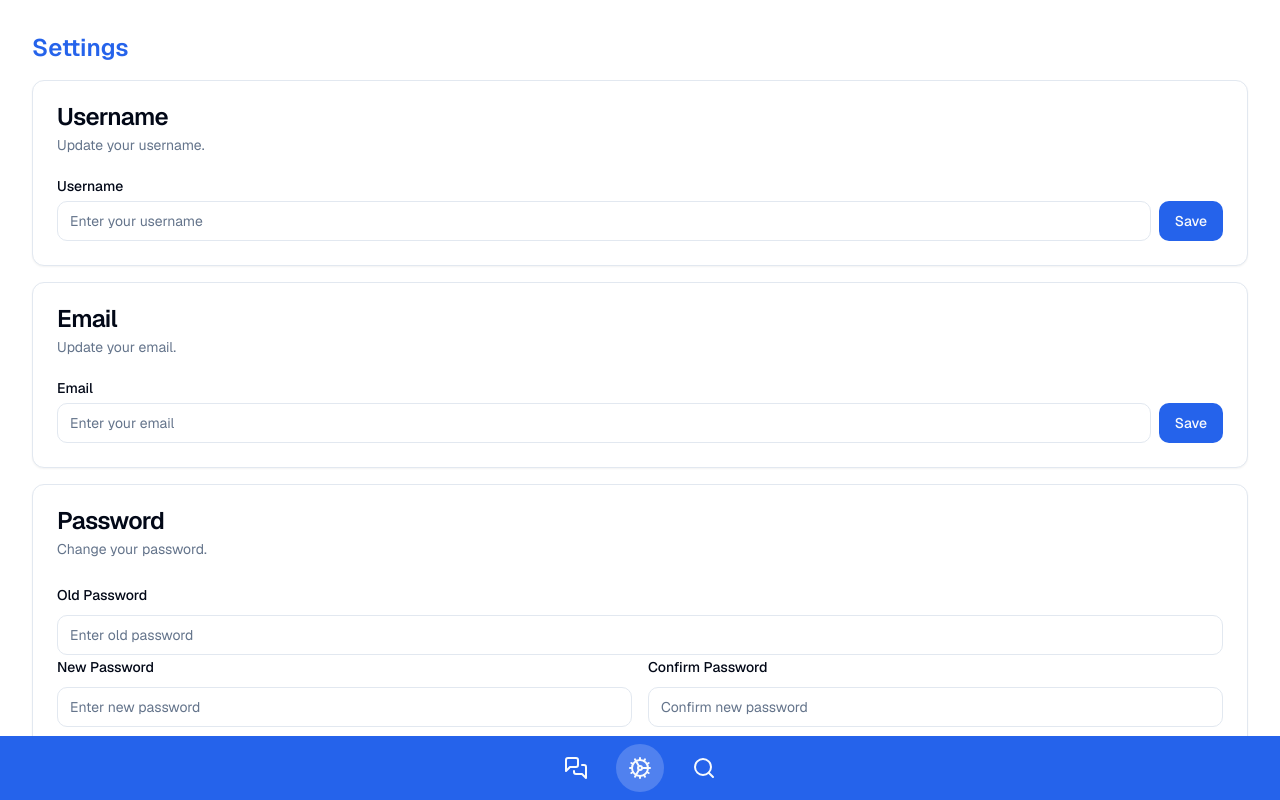
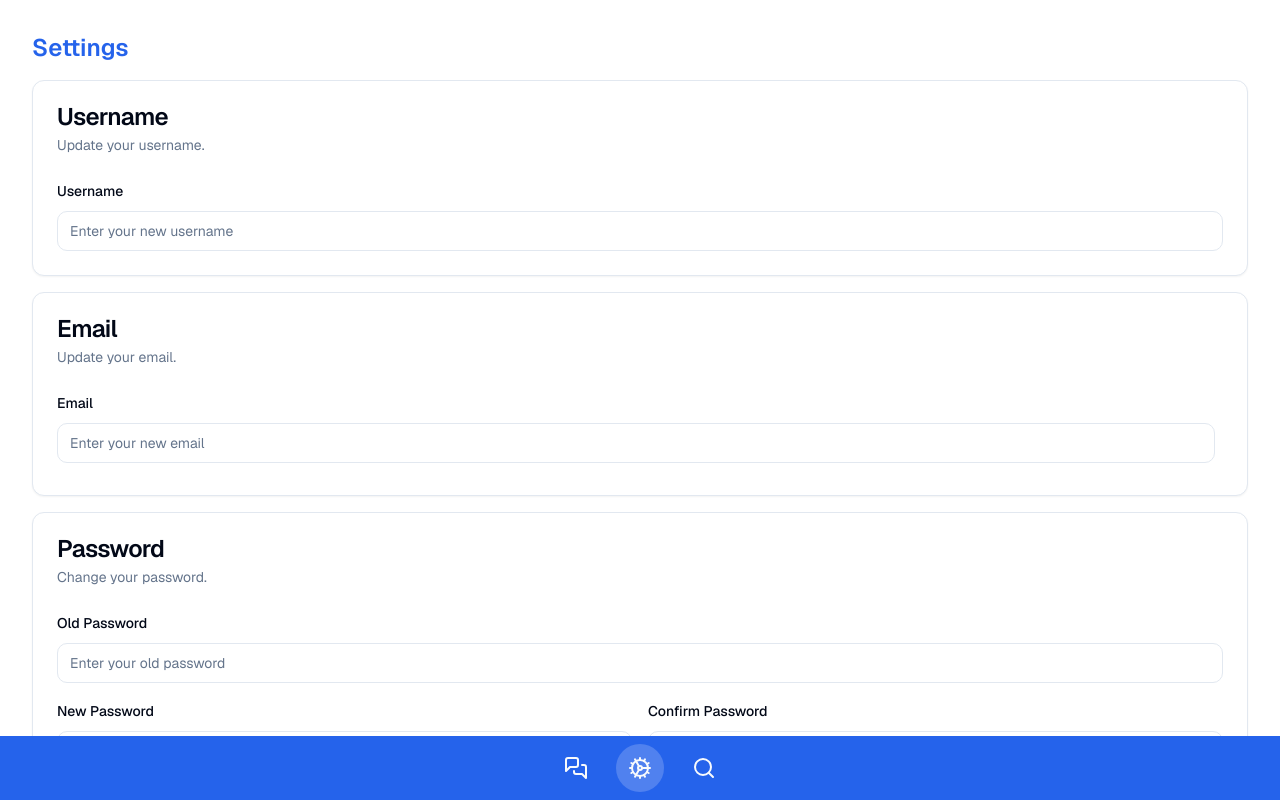
Before and after one commit to utkuonursahin/easy-chat-FE, a Next.js app: page /settings in a window 1280 px wide. Built offline with nearby package versions, Linux system fonts and the light colour scheme.

Commit message:
feat: implement zod form on settings

```diff
--- a/src/app/(public)/layout.tsx
+++ b/src/app/(public)/layout.tsx
@@ -7,7 +7,7 @@ export const metadata: Metadata = {
 
 export default function RootLayout({ children }: Readonly<{ children: React.ReactNode }>) {
     return (
-        <main className="min-h-screen grid grid-cols-[8.5%,1fr,8.5%] grid-rows-[10%,1fr,min-content]">
+        <main className="min-h-screen grid grid-cols-[8.5%,1fr,8.5%] grid-rows-[1fr,min-content]">
             {children}
         </main>
     );
--- a/src/app/(public)/login/page.tsx
+++ b/src/app/(public)/login/page.tsx
@@ -3,7 +3,7 @@ import LoginForm from '@/components/LoginForm/LoginForm';
 
 export default function Login() {
     return (
-        <section className="row-start-2 col-start-2 flex flex-col justify-center gap-4">
+        <section className="col-start-2 flex flex-col justify-center gap-4">
             <h1 className="text-3xl text-foreground mb-8">Log into your account</h1>
             <LoginForm />
             <span className="self-center text-sm flex gap-1">
--- a/src/app/(public)/page.tsx
+++ b/src/app/(public)/page.tsx
@@ -1,11 +1,9 @@
-import Header from '@/components/Header/Header';
 import Hero from '@/components/Hero/Hero';
 import Footer from '@/components/Footer/Footer';
 
 export default function Home() {
     return (
         <>
-            <Header />
             <Hero />
             <Footer />
         </>
--- a/src/components/Footer/Footer.tsx
+++ b/src/components/Footer/Footer.tsx
@@ -3,7 +3,7 @@ import { Heart } from 'lucide-react';
 
 const Footer = () => {
     return (
-        <footer className="row-start-3 col-span-full p-2 flex flex-col gap-4 text-primary-foreground bg-gradient-to-br from-blue-800 to-indigo-900">
+        <footer className="col-span-full p-2 flex flex-col gap-4 text-primary-foreground bg-gradient-to-br from-blue-800 to-indigo-900">
             <p className="col-span-full flex justify-center items-center gap-1 text-xs">
                 EasyChat &trade; made with <Heart fill="#fff" size={14} /> by utkuonursahin{' '}
             </p>
--- a/src/components/Hero/Hero.tsx
+++ b/src/components/Hero/Hero.tsx
@@ -3,10 +3,10 @@ import { Button } from '@/components/ui/button';
 
 const Hero = () => {
     return (
-        <section className="col-start-2 row-start-2 flex flex-col gap-16 justify-center items-center">
+        <section className="col-start-2 flex flex-col gap-16 justify-center items-center">
             <h1 className="flex flex-col gap-4 text-3xl font-semibold bg-clip-text text-transparent bg-gradient-to-r from-indigo-600 via-cyan-600 to-green-600 ">
                 Easy chat with your loved ones!
-                <span className="text-neutral-700 font-thin text-base">
+                <span className="text-neutral-700 font-normal text-base">
                     No subscription, no privacy leak, no limit...
                 </span>
             </h1>
--- a/src/components/PersonalSettingsForm/PersonalSettingsForm.tsx
+++ b/src/components/PersonalSettingsForm/PersonalSettingsForm.tsx
@@ -1,15 +1,15 @@
 'use client';
 import React from 'react';
-import { Card, CardContent, CardDescription, CardFooter, CardHeader, CardTitle } from '@/components/ui/card';
-import { Label } from '@/components/ui/label';
+import { Card, CardContent, CardDescription, CardHeader, CardTitle } from '@/components/ui/card';
 import { Input } from '@/components/ui/input';
 import { Button } from '@/components/ui/button';
 import { useForm } from 'react-hook-form';
-import personalSettingsFormSchema from '@/components/PersonalSettingsForm/PersonalSettingsFormSchema';
+import { personalSettingsFormSchema } from '@/components/PersonalSettingsForm/PersonalSettingsFormSchema';
 import { z } from 'zod';
 import { zodResolver } from '@hookform/resolvers/zod';
 import { useAtomValue } from 'jotai';
 import { userAtom } from '@/stores/stores';
+import * as Form from '@/components/ui/form';
 
 const PersonalSettingsForm = () => {
     const user = useAtomValue(userAtom);
@@ -17,20 +17,39 @@ const PersonalSettingsForm = () => {
         resolver: zodResolver(personalSettingsFormSchema),
         defaultValues: {
             username: user.username,
-            email: user.email
+            email: user.email,
+            oldPassword: '',
+            newPassword: '',
+            confirmPassword: ''
         }
     });
+    const handleFormSubmit = (data: z.infer<typeof personalSettingsFormSchema>) => {};
     return (
-        <>
+        <Form.Form {...form}>
+            <form onSubmit={form.handleSubmit(handleFormSubmit)} className="flex flex-col gap-4">
                 <Card>
                     <CardHeader>
                         <CardTitle>Username</CardTitle>
                         <CardDescription>Update your username.</CardDescription>
                     </CardHeader>
-                <CardContent className="grid grid-rows-[repeat(2,min-content)] grid-cols-[1fr,min-content] gap-2">
-                    <Label htmlFor="username">Username</Label>
-                    <Input className="row-start-2" id="username" placeholder="Enter your username" />
-                    <Button className="col-start-2 row-start-2">Save</Button>
+                    <CardContent className="flex flex-col gap-2">
+                        <Form.FormField
+                            control={form.control}
+                            name="username"
+                            render={({ field }) => (
+                                <Form.FormItem>
+                                    <Form.FormLabel>Username</Form.FormLabel>
+                                    <Form.FormControl>
+                                        <Input
+                                            {...field}
+                                            id="username"
+                                            placeholder="Enter your new username"
+                                        />
+                                    </Form.FormControl>
+                                    <Form.FormMessage />
+                                </Form.FormItem>
+                            )}
+                        />
                     </CardContent>
                 </Card>
                 <Card>
@@ -39,9 +58,19 @@ const PersonalSettingsForm = () => {
                         <CardDescription>Update your email.</CardDescription>
                     </CardHeader>
                     <CardContent className="grid grid-rows-[repeat(2,min-content)] grid-cols-[1fr,min-content] gap-2">
-                    <Label htmlFor="username">Email</Label>
-                    <Input className="row-start-2" id="username" placeholder="Enter your email" />
-                    <Button className="col-start-2 row-start-2">Save</Button>
+                        <Form.FormField
+                            control={form.control}
+                            name="email"
+                            render={({ field }) => (
+                                <Form.FormItem>
+                                    <Form.FormLabel>Email</Form.FormLabel>
+                                    <Form.FormControl>
+                                        <Input {...field} id="email" placeholder="Enter your new email" />
+                                    </Form.FormControl>
+                                    <Form.FormMessage />
+                                </Form.FormItem>
+                            )}
+                        />
                     </CardContent>
                 </Card>
                 <Card>
@@ -49,27 +78,65 @@ const PersonalSettingsForm = () => {
                         <CardTitle>Password</CardTitle>
                         <CardDescription>Change your password.</CardDescription>
                     </CardHeader>
-                <CardContent>
-                    <div className="space-y-2">
-                        <Label htmlFor="old-password">Old Password</Label>
-                        <Input id="old-password" type="password" placeholder="Enter old password" />
-                    </div>
+                    <CardContent className="flex flex-col gap-4">
+                        <Form.FormField
+                            control={form.control}
+                            name="oldPassword"
+                            render={({ field }) => (
+                                <Form.FormItem>
+                                    <Form.FormLabel>Old Password</Form.FormLabel>
+                                    <Form.FormControl>
+                                        <Input
+                                            {...field}
+                                            id="oldPassword"
+                                            placeholder="Enter your old password"
+                                        />
+                                    </Form.FormControl>
+                                    <Form.FormMessage />
+                                </Form.FormItem>
+                            )}
+                        />
                         <div className="grid grid-cols-2 gap-4">
-                        <div className="space-y-2">
-                            <Label htmlFor="new-password">New Password</Label>
-                            <Input id="new-password" type="password" placeholder="Enter new password" />
-                        </div>
-                        <div className="space-y-2">
-                            <Label htmlFor="confirm-password">Confirm Password</Label>
-                            <Input id="confirm-password" type="password" placeholder="Confirm new password" />
-                        </div>
+                            <Form.FormField
+                                control={form.control}
+                                name="newPassword"
+                                render={({ field }) => (
+                                    <Form.FormItem>
+                                        <Form.FormLabel>New Password</Form.FormLabel>
+                                        <Form.FormControl>
+                                            <Input
+                                                {...field}
+                                                id="newPassword"
+                                                placeholder="Enter your new password"
+                                            />
+                                        </Form.FormControl>
+                                        <Form.FormMessage />
+                                    </Form.FormItem>
+                                )}
+                            />
+                            <Form.FormField
+                                control={form.control}
+                                name="confirmPassword"
+                                render={({ field }) => (
+                                    <Form.FormItem>
+                                        <Form.FormLabel>Confirm Password</Form.FormLabel>
+                                        <Form.FormControl>
+                                            <Input
+                                                {...field}
+                                                id="confirmPassword"
+                                                placeholder="Confirm your new password"
+                                            />
+                                        </Form.FormControl>
+                                        <Form.FormMessage />
+                                    </Form.FormItem>
+                                )}
+                            />
                         </div>
                     </CardContent>
-                <CardFooter>
+                </Card>
                 <Button>Save</Button>
-                </CardFooter>
-            </Card>
-        </>
+            </form>
+        </Form.Form>
     );
 };
 
--- a/src/components/PersonalSettingsForm/PersonalSettingsFormSchema.ts
+++ b/src/components/PersonalSettingsForm/PersonalSettingsFormSchema.ts
@@ -1,21 +1,46 @@
 import { z } from 'zod';
 
-const personalSettingsFormSchema = z.object({
-    username: z.string(),
-    email: z.string().email('Invalid email address.'),
-    oldPassword: z.string().min(8, {
-        message: 'Password must be at least 8 characters.'
-    }),
-    newPassword: z.string().min(8, {
-        message: 'Password must be at least 8 characters.'
-    }),
-    confirmPassword: z.string().min(8, {
-        message: 'Password must be at least 8 characters.'
+export const personalSettingsFormSchema = z
+    .object({
+        username: z.string().optional(),
+        email: z.string().email('Invalid email address.').optional(),
+        oldPassword: z
+            .string()
+            .min(8, {
+                message: 'Password must be at least 8 characters.'
+            })
+            .optional()
+            .or(z.literal('')),
+        newPassword: z
+            .string()
+            .min(8, {
+                message: 'Password must be at least 8 characters.'
+            })
+            .optional()
+            .or(z.literal('')),
+        confirmPassword: z
+            .string()
+            .min(8, {
+                message: 'Password must be at least 8 characters.'
+            })
+            .optional()
+            .or(z.literal(''))
     })
-});
-
-personalSettingsFormSchema.refine((obj) => obj.newPassword === obj.confirmPassword, {
-    message: 'Passwords do not match.'
-});
-
-export default personalSettingsFormSchema;
+    .refine(
+        (data) => {
+            return !(data.oldPassword?.length === 0 && data.newPassword?.length !== 0);
+        },
+        {
+            message: 'Old password is required.',
+            path: ['oldPassword']
+        }
+    )
+    .refine(
+        (data) => {
+            return data.newPassword?.length !== 0 ? data.newPassword === data.confirmPassword : true;
+        },
+        {
+            message: 'Passwords do not match.',
+            path: ['confirmPassword']
+        }
+    );
```
Also changed, not shown: src/components/Header/AnimatedMenuIcon.tsx (deleted, +0 -18 lines), src/components/Header/Header.tsx (deleted, +0 -12 lines). Lines whose indentation alone changed are shown as unchanged.
